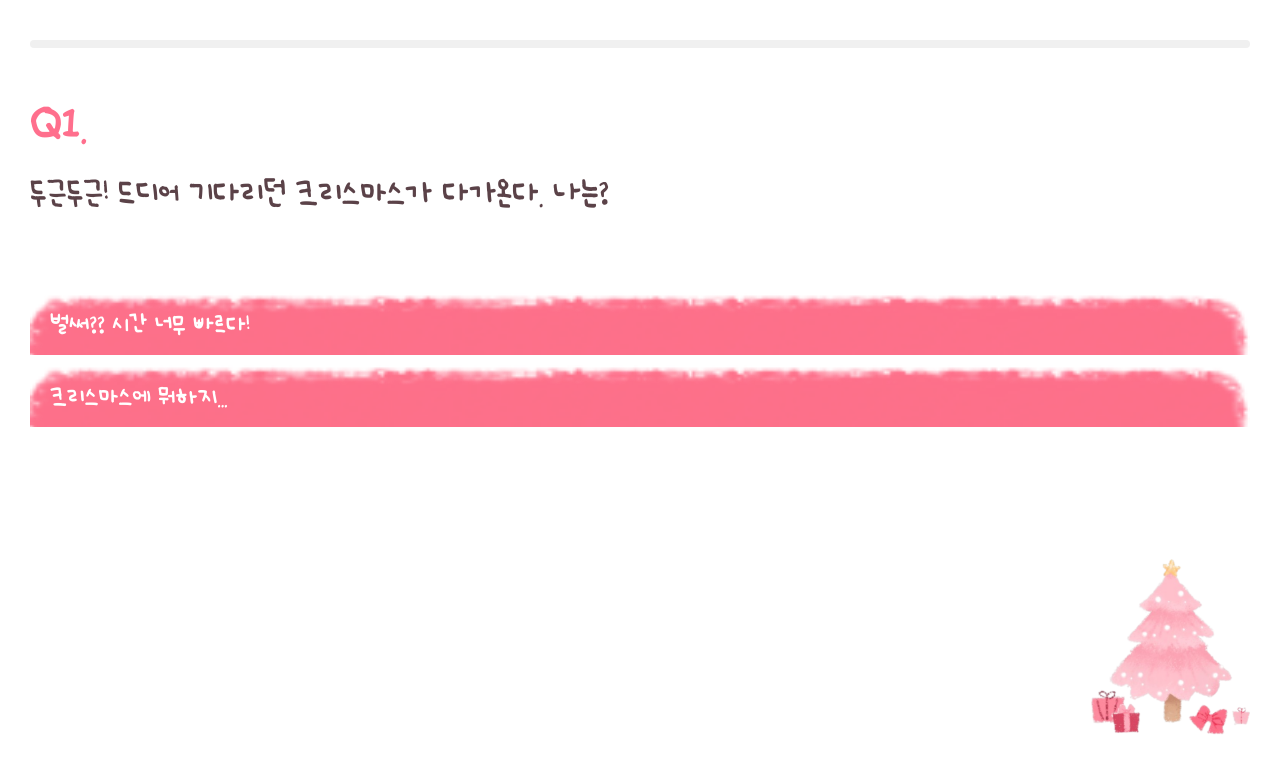
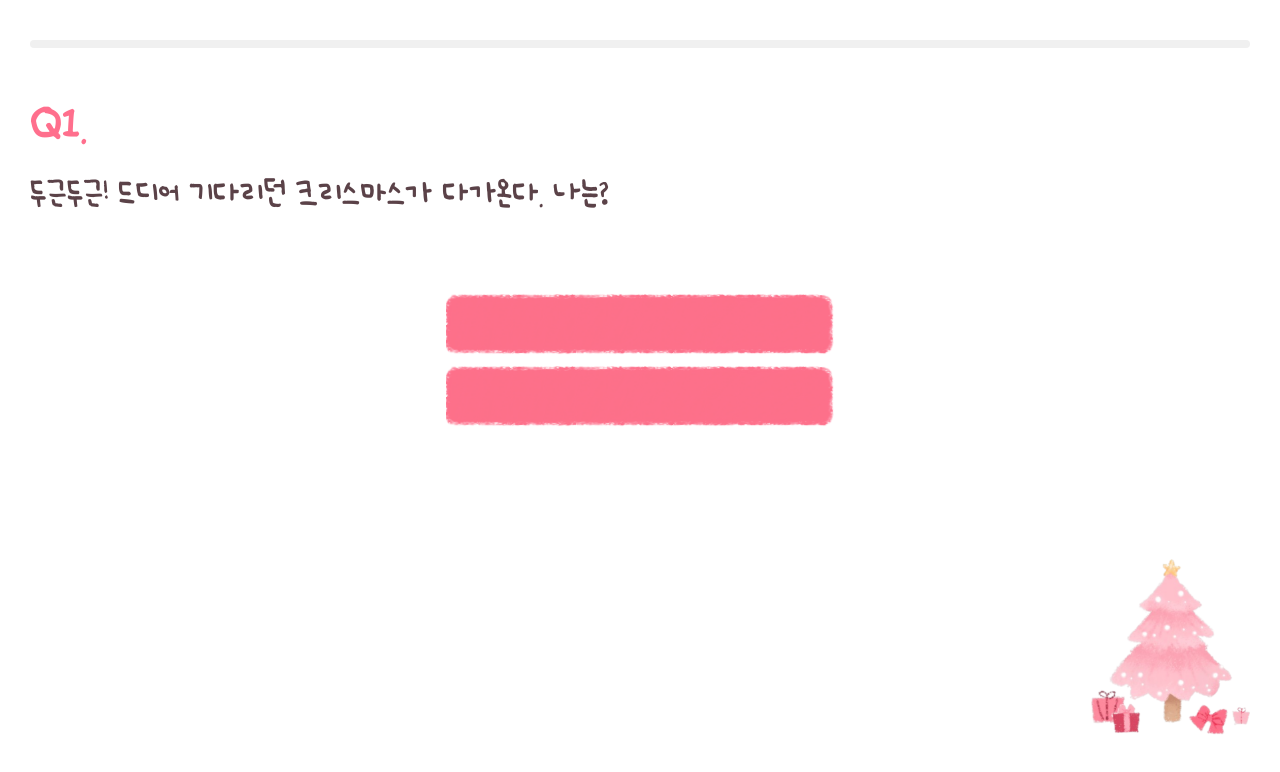
Before and after one commit to Legend-Situation/Christmas_Front, a React (Create React App) app: page /question in a window 1280 px wide. Shown: the top 772 px of the page. Built offline with nearby package versions, Linux system fonts and the light colour scheme.

Commit message:
찐찐찐막

```diff
--- a/src/components/QuestionCard/style.ts
+++ b/src/components/QuestionCard/style.ts
@@ -34,7 +34,9 @@ export const AnswerButton = styled.div<{ imgUrl: string }>`
   font-weight: 400;
   cursor: pointer;
   width: 100%;
-  background-size: cover;
+  background-size: contain;
+  background-repeat: no-repeat;
+  background-position: center;
 `;
 
 export const TreeImg = styled.img`
```
